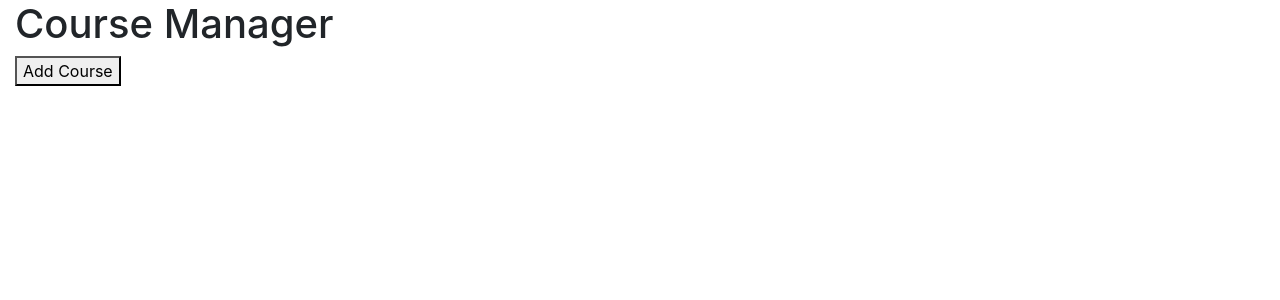
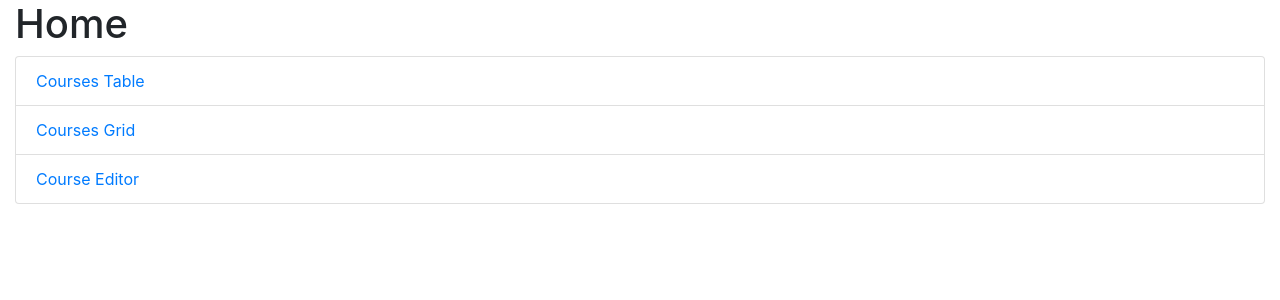
Before and after one commit to jannunzi/wbdv-sp21-02-jannunzi-client-react, a React (Create React App) app: page / in a window 1280 px wide. Shown: the top 300 px of the page. Built offline with nearby package versions, Linux system fonts and the light colour scheme; no server answers.

Commit message:
added home

```diff
--- a/src/App.js
+++ b/src/App.js
@@ -1,11 +1,17 @@
 import CourseManager from "./components/course-manager";
-import {BrowserRouter} from "react-router-dom";
+import {BrowserRouter, Route} from "react-router-dom";
+import Home from "./components/home"
 
 function App() {
   return (
       <BrowserRouter>
         <div className="container-fluid">
-          <CourseManager/>
+            <Route path="/" exact={true}>
+                <Home/>
+            </Route>
+            <Route path="/courses">
+                <CourseManager/>
+            </Route>
         </div>
       </BrowserRouter>
   );
--- a/src/components/course-card.js
+++ b/src/components/course-card.js
@@ -4,10 +4,12 @@ import {Link} from "react-router-dom";
 const CourseCard = ({course}) =>
   <div className="col-4">
     <div className="card">
+      <img src="https://www.valuecoders.com/blog/wp-content/uploads/2016/08/react.png" className="card-img-top" alt="..."/>
       <div className="card-body">
         <h5 className="card-title">{course.title}</h5>
         <p className="card-text">Some quick example text to build on the card title and make up the bulk of the card's
           content.</p>
+          <img src={``}/>
         <Link to="/courses/editor" className="btn btn-primary">
             {course.title}
         </Link>
--- a/src/components/course-manager.js
+++ b/src/components/course-manager.js
@@ -2,7 +2,7 @@ import React from 'react'
 import CourseTable from "./course-table";
 import CourseGrid from "./course-grid";
 import CourseEditor from "./course-editor";
-import {Route} from "react-router-dom";
+import {Link, Route} from "react-router-dom";
 import courseService, {findAllCourses, deleteCourse} from "../services/course-service";
 
 class CourseManager extends React.Component {
@@ -93,6 +93,9 @@ class CourseManager extends React.Component {
   render() {
     return(
       <div>
+          <Link to="/">
+            <i className="fas fa-2x fa-home float-right"></i>
+          </Link>
         <h1>Course Manager</h1>
         <button onClick={this.addCourse}>Add Course</button>
         <Route path="/courses/table">
--- /dev/null
+++ b/src/components/home.js
@@ -0,0 +1,18 @@
+import React from 'react'
+import {Link} from "react-router-dom";
+
+export default () =>
+    <>
+        <h1>Home</h1>
+        <div className="list-group">
+            <Link to="/courses/table" className="list-group-item">
+                Courses Table
+            </Link>
+            <Link to="/courses/grid" className="list-group-item">
+                Courses Grid
+            </Link>
+            <Link to="/courses/editor" className="list-group-item">
+                Course Editor
+            </Link>
+        </div>
+    </>
```
